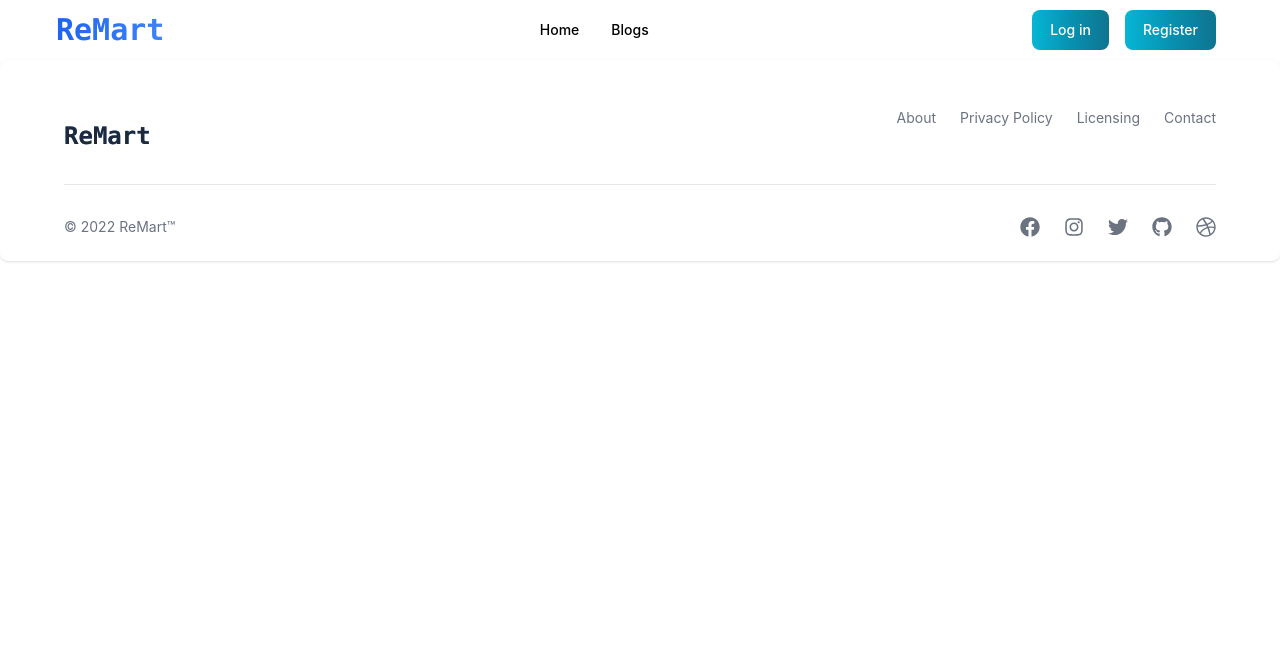
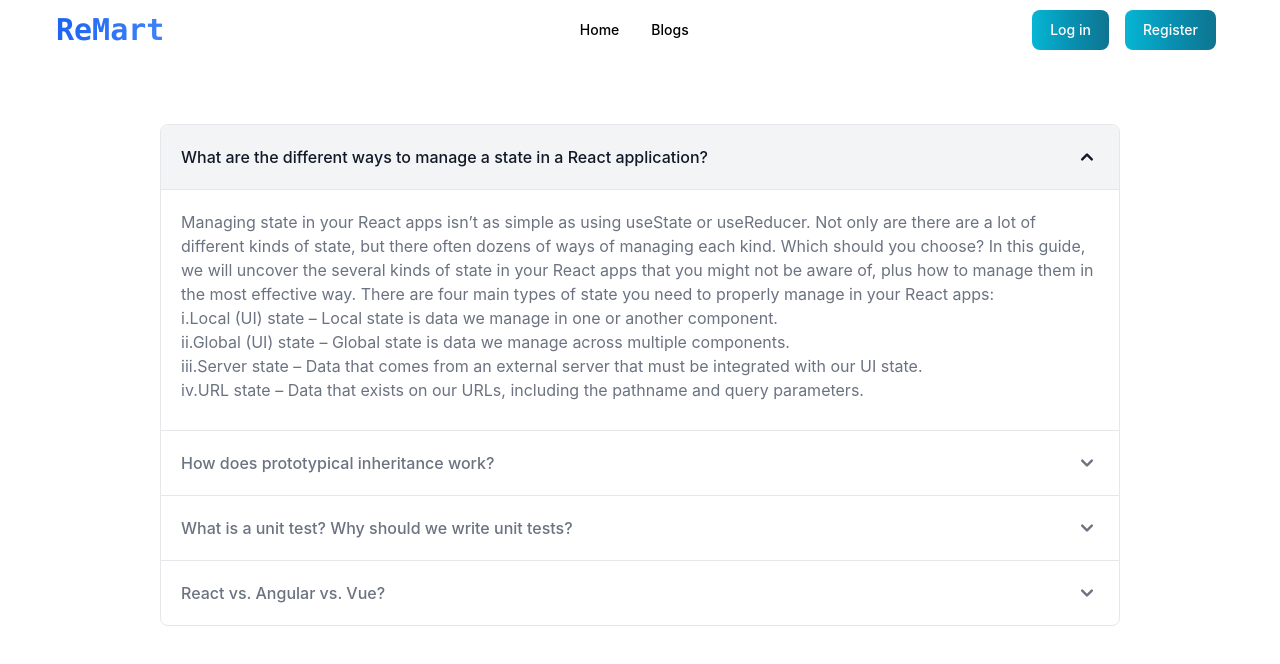
Before and after one commit to developersayem/remart-client-side, a React (Create React App) app: page /blogs in a window 1280 px wide. Shown: the top 664 px of the page. Built offline with nearby package versions, Linux system fonts and the light colour scheme.

Commit message:
blog pages done

```diff
--- a/src/Layouts/Main/Main.js
+++ b/src/Layouts/Main/Main.js
@@ -1,14 +1,12 @@
 import React from 'react';
 import { Outlet } from 'react-router-dom';
 import NavBar from '../../Shared/NavBar';
-import SimpleFooter from '../../Shared/SimpleFooter/SimpleFooter';
 
 const Main = () => {
     return (
-        <div>
+        <div className='relative'>
             <NavBar></NavBar>
             <Outlet></Outlet>
-            <SimpleFooter></SimpleFooter>
         </div>
     );
 };
--- a/src/Pages/Blogs/Blogs.js
+++ b/src/Pages/Blogs/Blogs.js
@@ -1,9 +1,79 @@
+import { Accordion } from 'flowbite-react';
 import React from 'react';
+import { IconName } from "react-icons/fa";
+// HiOutlineArrowCircleDown
 
 const Blogs = () => {
     return (
-        <div>
+        <div className=''>
+            <div className='w-3/4 mx-auto my-16'>
+                <Accordion alwaysOpen={true}>
+                    <Accordion.Panel>
+                        <Accordion.Title>
+                            What are the different ways to manage a state in a React application?
+                        </Accordion.Title>
+                        <Accordion.Content>
+                            <p className="mb-2 text-gray-500 dark:text-gray-400 text-start">
+                                Managing state in your React apps isn’t as simple as using useState or useReducer.
 
+                                Not only are there are a lot of different kinds of state, but there often dozens of ways of managing each kind. Which should you choose?
+
+                                In this guide, we will uncover the several kinds of state in your React apps that you might not be aware of, plus how to manage them in the most effective way.
+                                There are four main types of state you need to properly manage in your React apps:
+                                <ol type="i">
+                                    <li>i.<span>Local (UI) state – Local state is data we manage in one or another component.</span></li>
+                                    <li>ii.<span>Global (UI) state – Global state is data we manage across multiple components.</span></li>
+                                    <li>iii.<span>Server state – Data that comes from an external server that must be integrated with our UI state.</span></li>
+                                    <li>iv.<span>URL state – Data that exists on our URLs, including the pathname and query parameters.</span></li>
+                                </ol>
+                            </p>
+
+                        </Accordion.Content>
+                    </Accordion.Panel>
+                    <Accordion.Panel>
+                        <Accordion.Title>
+                            How does prototypical inheritance work?
+                        </Accordion.Title>
+                        <Accordion.Content>
+                            <p className="mb-2 text-gray-500 dark:text-gray-400">
+                                The Prototypal Inheritance is a feature in javascript used to add methods and properties in objects. It is a method by which an object can inherit the properties and methods of another object. Traditionally, in order to get and set the [[Prototype]] of an object, we use Object. getPrototypeOf and Object.
+                            </p>
+
+                        </Accordion.Content>
+                    </Accordion.Panel>
+                    <Accordion.Panel>
+                        <Accordion.Title>
+                            What is a unit test? Why should we write unit tests?
+                        </Accordion.Title>
+                        <Accordion.Content>
+                            <p className="mb-2 text-gray-500 dark:text-gray-400">
+                                Testing software is as important as developing it, since, testing helps find out whether the software meets the actual requirements or not. A thoroughly tested software product ensures dependability, security, and high performance, which leads to time-saving, customer satisfaction, and cost-effectiveness.
+
+                                ReactJS is a popular JavaScript library that is used for building highly rich user interfaces. Its popularity can be gauged from the significant increase in the number of downloads over the years as seen below.
+
+
+                            </p>
+                        </Accordion.Content>
+                    </Accordion.Panel>
+                    <Accordion.Panel>
+                        <Accordion.Title>
+                            React vs. Angular vs. Vue?
+                        </Accordion.Title>
+                        <Accordion.Content>
+                            <p className="mb-2 text-gray-500 dark:text-gray-400">
+                                Angular, developed by Google, was first released in 2010, making it the oldest of the lot. It is a TypeScript-based JavaScript framework. A substantial shift occurred in 2016 on the release of Angular 2 (and the dropping of the “JS” from the original name – AngularJS). Angular 2+ is known as just Angular. Although AngularJS (version 1) still gets updates, we will focus the discussion on Angular.
+                            </p>
+                            <p className="mb-2 text-gray-500 dark:text-gray-400">
+                                Vue, also known as Vue.js, is the youngest member of the group. It was developed by ex-Google employee Evan You in 2014. Over the last several years, Vue has seen a substantial shift in popularity, even though it doesn’t have the backing of a large company. The most current version is always announced on the official Vue website on their releases page. Contributors for Vue are supported by Patreon. It should be noted that Vue also has its own GitHub repo, and functions using TypeScript.
+                            </p>
+                            <p className="mb-2 text-gray-500 dark:text-gray-400">
+                                React, developed by Facebook, was initially released in 2013. Facebook uses React extensively in their products (Facebook, Instagram, and WhatsApp). Similar to Vue, the React developers also announce their newest version on the blog section of the React website.
+                            </p>
+
+                        </Accordion.Content>
+                    </Accordion.Panel>
+                </Accordion>
+            </div>
         </div>
     );
 };
--- a/src/Pages/Home/Home.js
+++ b/src/Pages/Home/Home.js
@@ -1,5 +1,6 @@
 
 import React from 'react';
+import SimpleFooter from '../../Shared/SimpleFooter/SimpleFooter';
 import Banner from './Banner/Banner';
 import ProductCategores from './ProductCategores/ProductCategores';
 
@@ -8,6 +9,7 @@ const Home = () => {
         <div className='mb-20'>
             <Banner></Banner>
             <ProductCategores></ProductCategores>
+            <SimpleFooter></SimpleFooter>
         </div>
     );
 };
--- a/src/Shared/NavBar.js
+++ b/src/Shared/NavBar.js
@@ -36,7 +36,7 @@ const NavBar = () => {
                 </Button>
                 <Navbar.Toggle />
             </div>
-            <Navbar.Collapse>
+            <Navbar.Collapse className='ml-20'>
                 <Link
                     to='/home'>
                     Home
--- a/src/index.css
+++ b/src/index.css
@@ -11,6 +11,9 @@ body {
   -webkit-font-smoothing: antialiased;
   -moz-osx-font-smoothing: grayscale;
 }
+::-webkit-scrollbar {
+  display: none;
+}
 
 code {
   font-family: source-code-pro, Menlo, Monaco, Consolas, "Courier New",
```
